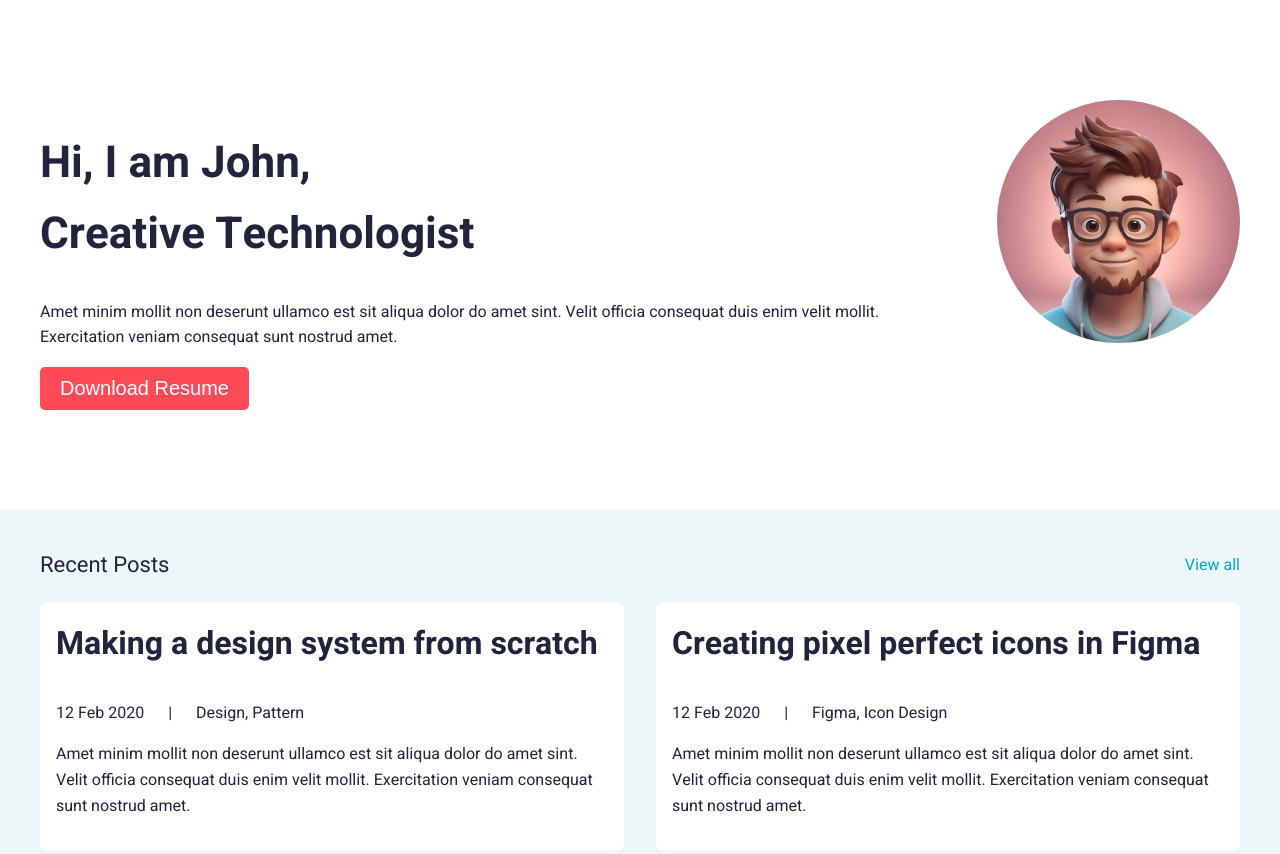
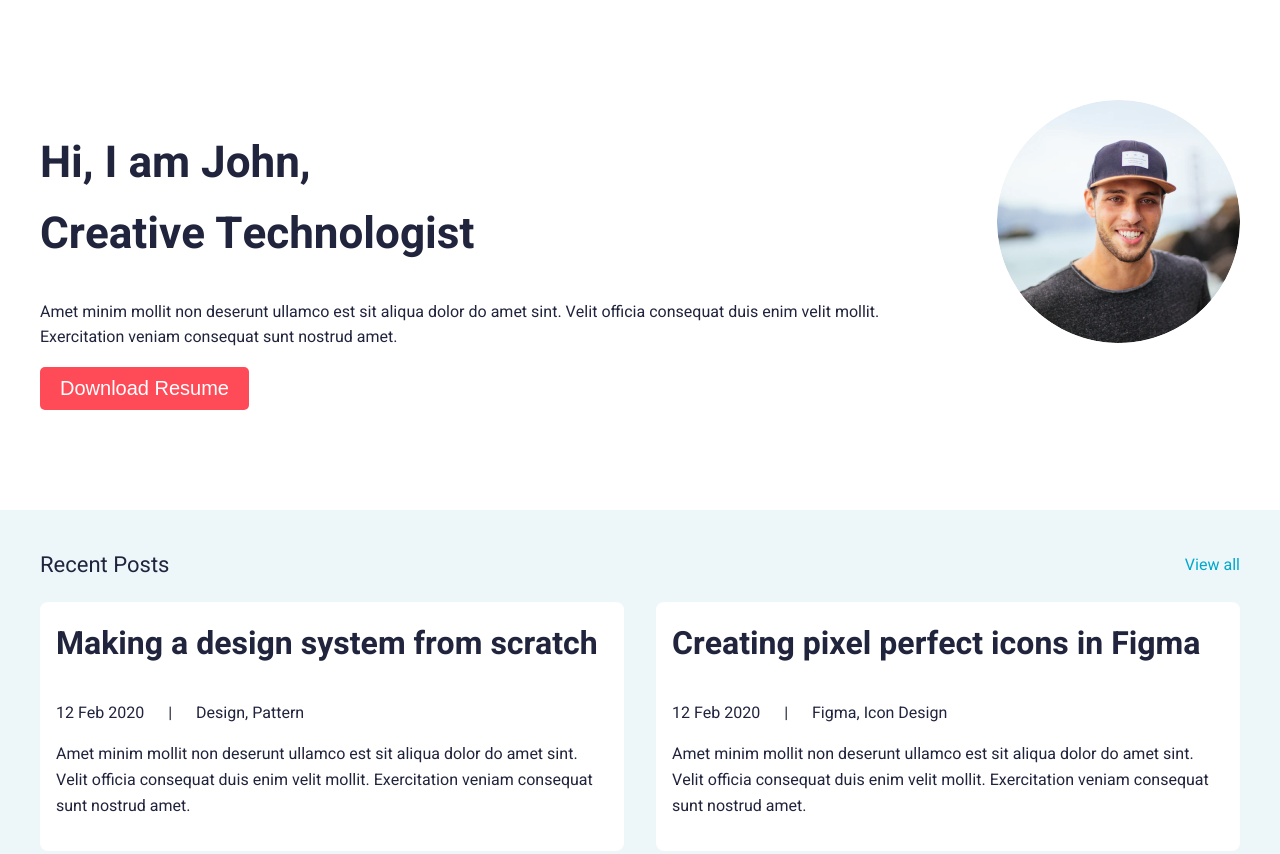
Before and after one commit to mazenyousryy/Portfolio-UI-, a plain HTML site: page index.html in a window 1280 px wide. Shown: the top 854 px of the page. Drawn offline with Linux system fonts and the light colour scheme.

Commit message:
img issue5

```diff
--- a/index.html
+++ b/index.html
@@ -16,7 +16,7 @@
   <header class="container">
     <div class="profile-section">
       <div class="profile-pic-img">
-        <img src="./imgs/profile.JPG" alt="Profile Picture" class="profile-picture">
+        <img src="./imgs/profile2.png" alt="Profile Picture" class="profile-picture">
       </div>
       <div class="profile-text">
         <h1>Hi, I am John, <br> Creative Technologist</h1>
```
Also changed, not shown: imgs/profile2.png (renamed from imgs/Ellipse 1.png).
